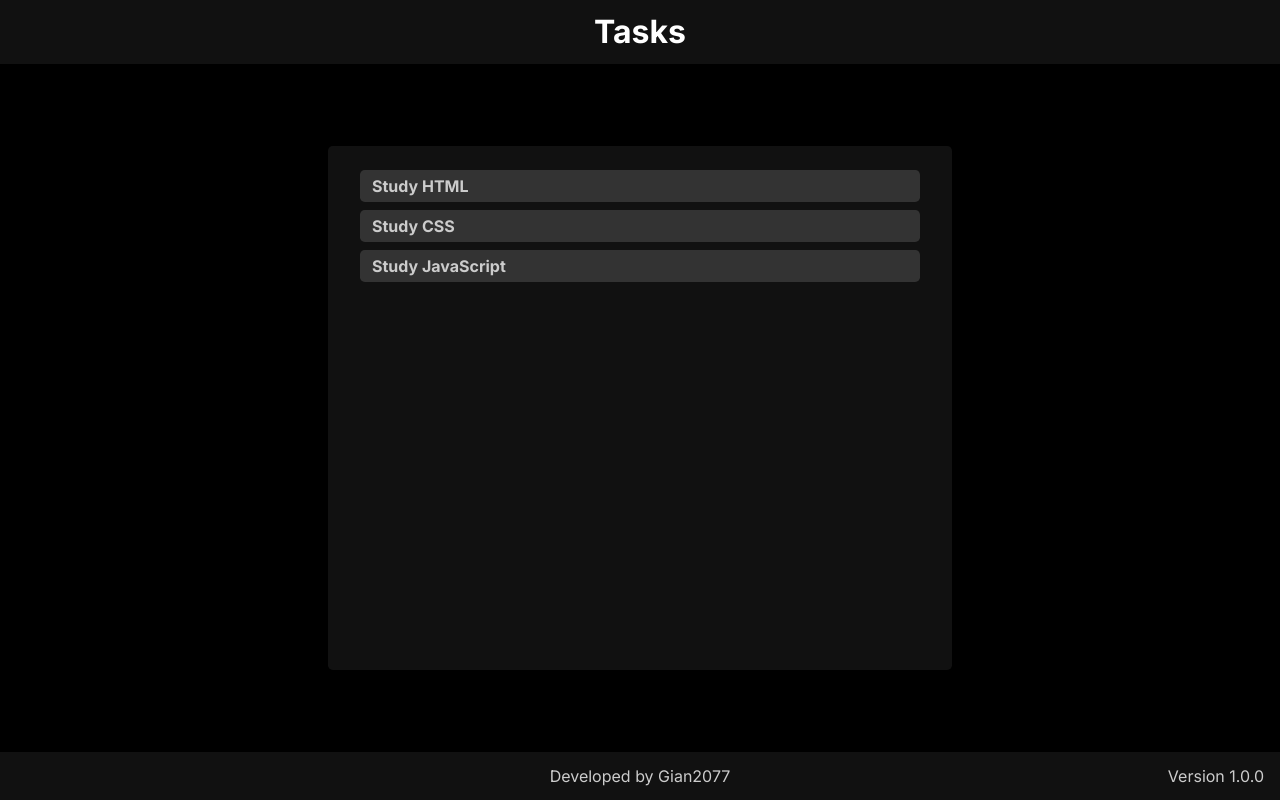
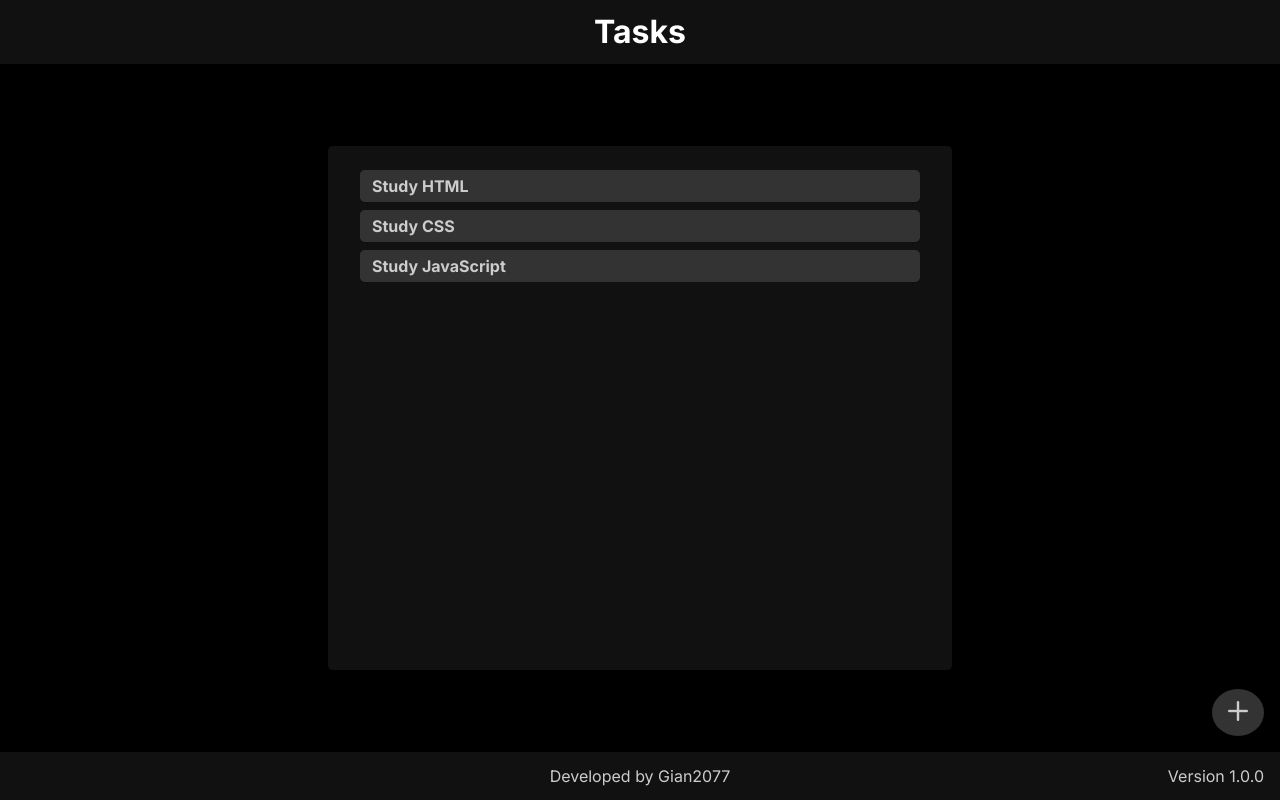
Before and after one commit to Gian2077/Tasks-React, a React (Vite) app: page / in a window 1280 px wide. Built offline with nearby package versions, Linux system fonts and the light colour scheme.

Commit message:
feat: Add Button-FAB Component

```diff
--- a/index.html
+++ b/index.html
@@ -10,6 +10,10 @@
       href="https://fonts.googleapis.com/css2?family=Inter:ital,opsz,wght@0,14..32,100..900;1,14..32,100..900&display=swap"
       rel="stylesheet"
     />
+    <link
+      rel="stylesheet"
+      href="https://cdn.jsdelivr.net/npm/bootstrap-icons@1.13.1/font/bootstrap-icons.min.css"
+    />
   </head>
   <body>
     <div id="root"></div>
--- a/package.json
+++ b/package.json
@@ -10,6 +10,8 @@
     "preview": "vite preview"
   },
   "dependencies": {
+    "bootstrap-icons": "^1.13.1",
+    "package.json": "^2.0.1",
     "react": "^19.2.0",
     "react-dom": "^19.2.0"
   },
--- a/src/App.jsx
+++ b/src/App.jsx
@@ -3,6 +3,7 @@ import { Header } from "./components/Header/Header.jsx";
 import { Main } from "./components/Main/Main.jsx";
 import { Tasks } from "./components/Tasks/Tasks.jsx";
 import { Task } from "./components/Task/Task.jsx";
+import { ButtonFAB } from "./components/Button-FAB/Button-FAB.jsx";
 import { Footer } from "./components/Footer/Footer.jsx";
 
 const tasks = [
@@ -30,6 +31,7 @@ function App() {
             return <Task key={task.id} task={task} />;
           })}
         </Tasks>
+        <ButtonFAB />
       </Main>
       <Footer />
     </>
--- /dev/null
+++ b/src/components/Button-FAB/Button-FAB.css
@@ -0,0 +1,18 @@
+.fab {
+  background-color: #333;
+  border: none;
+  border-radius: 50%;
+  bottom: 0;
+  color: #fff;
+  cursor: pointer;
+  font-size: 2.5rem;
+  font-weight: 700;
+  margin: 1rem;
+  position: absolute;
+  right: 0;
+  transition: 0.3s;
+}
+.fab:hover,
+.fab:focus {
+  background-color: #555;
+}
--- /dev/null
+++ b/src/components/Button-FAB/Button-FAB.jsx
@@ -0,0 +1,10 @@
+import "./Button-FAB.css";
+export function ButtonFAB() {
+  return (
+    <>
+      <button className="fab">
+        <i class="bi bi-plus"></i>
+      </button>
+    </>
+  );
+}
--- a/src/components/Main/Main.css
+++ b/src/components/Main/Main.css
@@ -3,4 +3,5 @@ main {
   display: flex;
   justify-content: center;
   padding: 1rem;
+  position: relative;
 }
```
Also changed, not shown: 1 other file (tests, documents, lock files or other folders).
